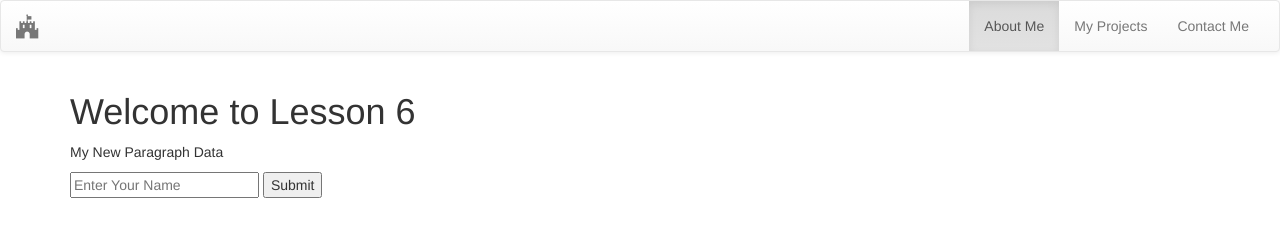
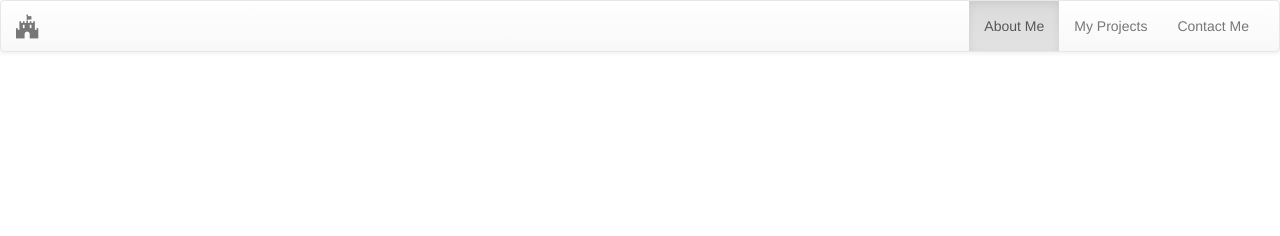
Before and after one commit to CptSurfinBird/Lesson-6, a plain HTML site: page index.html in a window 1280 px wide. Drawn offline with Linux system fonts and the light colour scheme.

Commit message:
removed from main in the index.html

```diff
--- a/index.html
+++ b/index.html
@@ -47,22 +47,7 @@ html[lang="en"]>(head>(meta[charset="utf-8"])(title{COMP1073-Lesson5}))+(body>h1
 
 	<main class="container" id="mainContent">
 
-		<h1>Welcome to Lesson 6</h1>
-		<p id="firstParagraph">Lorem ipsum dolor sit amet, consectetur adipisicing elit. Et laboriosam illum perspiciatis voluptatibus odio officia
-			iste ex voluptas accusamus enim quo rem ducimus aliquid veniam, consectetur doloribus, error praesentium minus.
-			Aut qui ipsum laborum doloremque repudiandae officiis consequuntur velit magni, error aliquid deleniti suscipit
-			iste, quas aspernatur commodi possimus est quos blanditiis nostrum voluptatibus dolorum autem expedita temporibus.
-			Aperiam adipisci beatae odio error animi nam ducimus voluptatem alias itaque voluptate perferendis quasi porro
-			commodi distinctio aliquid doloribus eveniet, magnam, quod deserunt dicta voluptatibus repellendus. Quos tempore
-			minus labore excepturi, voluptates accusantium culpa natus ab dolorem necessitatibus totam quasi pariatur quidem.</p>
-
-	<input type="text" name="name" id="name" placeholder="Enter Your Name">
-
-	<button id="Button1">Submit</button>
-
 	</main>
-
-
 
 	<!-- JavaScript Section -->
 	<script src="Scripts/lib/jquery-2.2.0.min.js"></script>
```
